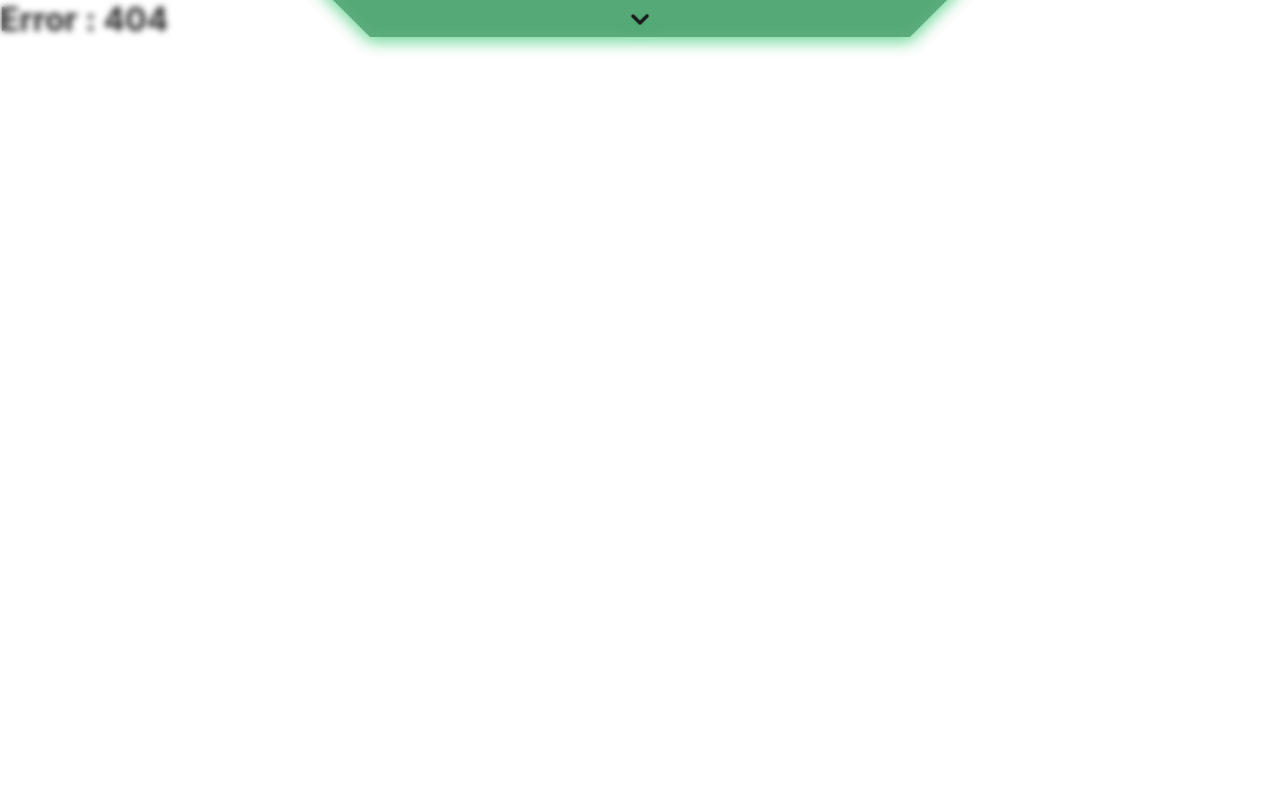
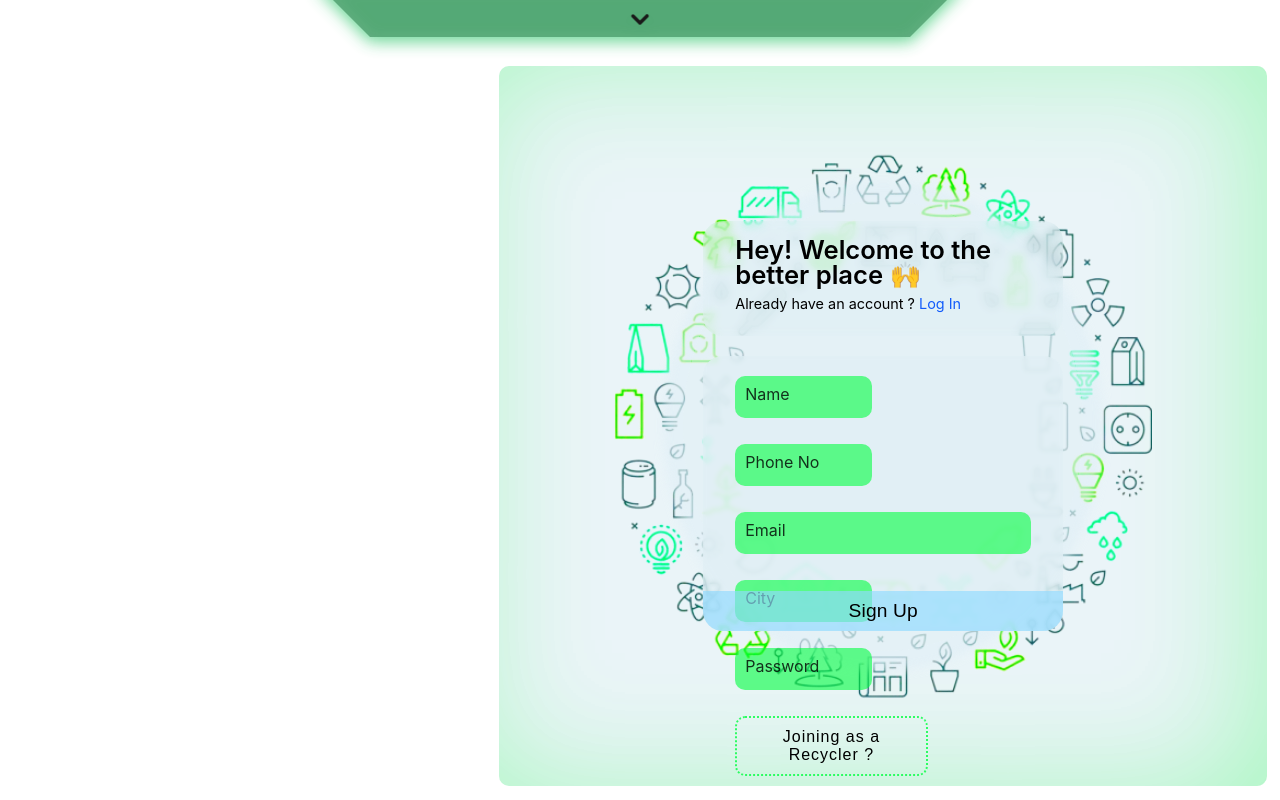
Before and after one commit to AbhishekJadhav2002/Recyclify, a React (Create React App) app: page /auth in a window 1280 px wide. Before the commit this address had no page. Built offline with nearby package versions, Linux system fonts and the light colour scheme; a web font is replaced by a local one.

Commit message:
added conditional routing including navbar links authentication modal pop up, log out feature, new Login Page routed through navbar

```diff
--- a/src/App.js
+++ b/src/App.js
@@ -3,6 +3,7 @@ import { BrowserRouter, Routes, Route } from "react-router-dom"
 import "./App.css"
 import Navbar from "./Components/templates/Navbar"
 import Homepage from "./Components/Homepage/Homepage"
+import LoginPage from "./Components/Login Page/LoginPage"
 import Profile from "./Components/Profile/Profile"
 import OrdersPage from "./Components/Orders Page/OrdersPage"
 import PostsPage from "./Components/Post Page/PostsPage"
@@ -18,8 +19,9 @@ function App() {
 				<Navbar />
 				<Routes>
 					<Route path="/" element={<Homepage />} />
+					<Route path="auth" element={<LoginPage />} />
 					<Route path="/buy" element={<OrdersPage />} />
-					<Route path="/post" element={<PostsPage />} />
+					<Route path="/sell" element={<PostsPage />} />
 					<Route path="/complete-orders" element={<CurrentOrders />} />
 					<Route path="/pending-orders" element={<PastOrders />} />
 					<Route path="/profile" element={<Profile />} />
--- a/src/Components/Cart/Components/CurrentOrders.js
+++ b/src/Components/Cart/Components/CurrentOrders.js
@@ -1,14 +1,35 @@
 import React from 'react'
+import axios from 'axios'
 import { useGlobalContext } from '../../Services/context';
-// import SingleOrder from './SingleOrder';
 import SingleCurrentOrder from "./SingleCurrentOrder"
 
 function CurrentOrders() {
-  const { orders } = useGlobalContext();
+  const { userObject, pastOrders, updatePastOrders } = useGlobalContext();
+
+  React.useEffect(() => {
+    async function getPastOrdersFromAPI() {
+      try {
+        const userPastOrders =
+          await axios.post("https://sleepy-oasis-89356.herokuapp.com/api/order/userOrders", JSON.stringify({
+            userID: userObject._id,
+          }), {
+            headers: {
+              "Content-Type": "application/x-www-form-urlencoded",
+            }
+          })
+        // const userPastOrders =
+        //   await axios.get("https://sleepy-oasis-89356.herokuapp.com/api/order/userOrders")
+        updatePastOrders(userPastOrders.data)
+      } catch (error) {
+        console.log(error)
+      }
+    }
+    getPastOrdersFromAPI();
+  }, [])
 
   return (
     <div className='grid-2'>
-      {orders.map((val) => {
+      {pastOrders.map((val) => {
         return (
           <div key={val.ID}>
             <SingleCurrentOrder orders={val}></SingleCurrentOrder>
--- a/src/Components/Cart/Components/PastOrders.js
+++ b/src/Components/Cart/Components/PastOrders.js
@@ -1,13 +1,14 @@
+import React from "react"
 import { useGlobalContext } from '../../Services/context';
 // import SingleOrder from './SingleOrder';
 import SinglePastOrder from "./SinglePastOrder"
 
 function PastOrders() {
-  const { orders } = useGlobalContext();
+  const { pastOrders } = useGlobalContext();
 
   return (
     <div className='grid-2'>
-      {orders.map((val) => {
+      {pastOrders.map((val) => {
         return (
           <div key={val.ID}>
             <SinglePastOrder orders={val}></SinglePastOrder>
--- a/src/Components/Homepage/Homepage.js
+++ b/src/Components/Homepage/Homepage.js
@@ -19,7 +19,6 @@ function Homepage() {
 
     React.useEffect(() => {
         setIsLogin(userObject === null ? false : true)
-        console.log(userObject)
     }, [userObject])
 
 
@@ -29,14 +28,14 @@ function Homepage() {
 
     return (
         <div id="Home" className="homepage">
-            {authenticationModal && <AuthenticationForms onButtonClick={() => toggleModal()} />}
+            {(!isLoggedIn && authenticationModal) && <AuthenticationForms onButtonClick={() => toggleModal()} />}
             <div className="header-container">
                 <div className="header-background"></div>
                 <div className="header-content">
                     <h1 className="willChange">Plastic and E-waste Recycling Services</h1>
                     <p>Upload your household waste and get them exchanged with a worthwhile amount from a collector who will ensure a environment friendly recycling.</p>
                     {isLoggedIn ?
-                        <button className="btn"><Link to={userObject.userType === "user" ? "/post" : "/buy"}>Let's Start</Link></button> :
+                        <button className="btn"><Link to={userObject.userType === "user" ? "/sell" : "/buy"}>Let's Start</Link></button> :
                         <button className="btn" onClick={() => toggleModal()} data-hover="Login / Sign In"><div>Get Started</div></button>
                     }
                 </div>
--- /dev/null
+++ b/src/Components/Login Page/LoginPage.js
@@ -0,0 +1,26 @@
+import React from "react"
+import { useGlobalContext } from "../Services/context"
+import { useNavigate } from "react-router-dom"
+import AuthenticationForms from "../templates/AuthenticationForms/AuthenticationForms"
+
+function LoginPage(props) {
+    const { userObject } = useGlobalContext()
+
+    const redirectToHome = useNavigate()
+
+    React.useEffect(() => {
+        if (userObject !== null) {
+            if (redirectToHome) {
+                redirectToHome('/')
+            }
+        }
+    })
+
+    return (
+        <React.Fragment>
+            <AuthenticationForms></AuthenticationForms>
+        </React.Fragment>
+    )
+}
+
+export default LoginPage;
--- a/src/Components/Orders Page/Components/Orders.js
+++ b/src/Components/Orders Page/Components/Orders.js
@@ -18,19 +18,14 @@ function Orders() {
             "Content-Type": "application/JSON",
           }
         })
-      console.log(id)
-      console.log(userObject)
     } catch (error) {
       console.log(error)
     }
-
     let newOrder = orders.filter((val) => {
-
       return val._id !== id;
     })
     updateOrders(newOrder)
   }
-
 
   React.useEffect(() => {
     async function getOrdersFromAPI() {
@@ -51,7 +46,6 @@ function Orders() {
     getOrdersFromAPI();
   }, [])
 
-  console.log(orders)
   return (
     <div>
       {orders.map((val) => {
--- a/src/Components/Post Page/Components/PostSection.js
+++ b/src/Components/Post Page/Components/PostSection.js
@@ -12,7 +12,8 @@ function PostSection() {
     items: "",
     quantity: "0",
     address: "",
-    city: ""
+    city: "",
+    phone: [userObject.phone]
   })
 
   async function postDetailsToAPI() {
--- a/src/Components/Services/context.js
+++ b/src/Components/Services/context.js
@@ -9,6 +9,7 @@ const AppProvider = ({ children }) => {
   const [cartOrders, setCartOrders] = useState(CartData);
   const [filter, setFilter] = useState('All')
   const [orders, setOrders] = useState([])
+  const [pastOrders, setPastOrders] = useState([])
 
   // useEffect(() => {
   //   if (filter === "All") {
@@ -34,9 +35,13 @@ const AppProvider = ({ children }) => {
     }))
   }
 
-  const loggedInUser = (responsedUserData) => {
+  const setLoggedInUser = (responsedUserData) => {
     setUser(responsedUserData.data)
     localStorage.setItem("userObjectStored", JSON.stringify(responsedUserData.data));
+  }
+
+  const logOut = () => {
+    localStorage.clear();
   }
 
   const updateFilter = (value) => {
@@ -47,9 +52,13 @@ const AppProvider = ({ children }) => {
     setOrders(value);
   }
 
+  const updatePastOrders = (value) => {
+    setPastOrders(value);
+  }
+
   return (
     <AppContext.Provider
-      value={{ userObject, orders, updateOrders, cartOrders, updateCartOrders, updateFilter, loggedInUser }}
+      value={{ userObject, logOut, orders, updateOrders, pastOrders, updatePastOrders, cartOrders, updateCartOrders, updateFilter, setLoggedInUser }}
     >
       {children}
     </AppContext.Provider>
--- a/src/Components/templates/AuthenticationForms/AuthenticationForms.js
+++ b/src/Components/templates/AuthenticationForms/AuthenticationForms.js
@@ -6,7 +6,7 @@ import LogIn from "./LogIn"
 import "./AuthenticationForms.style.component.css"
 
 function AuthenticationForms(props) {
-    const { loggedInUser } = useGlobalContext();
+    const { setLoggedInUser } = useGlobalContext();
 
     const [loginDetails, setLoginDetails] = React.useState({
         email: "",
@@ -14,8 +14,8 @@ function AuthenticationForms(props) {
     })
 
     const [signUpDetails, setSignUpDetails] = React.useState({
-        firstname: "",
-        lastname: "",
+        name: "",
+        phone:"",
         email: "",
         city: "",
         password: "",
@@ -23,10 +23,6 @@ function AuthenticationForms(props) {
     })
 
     const [isSignUp, setIsSignIn] = React.useState(true)
-
-    // React.useEffect(() => {
-
-    // }, [])
 
     async function postDetailsToAPI() {
         if (isSignUp) {
@@ -36,7 +32,7 @@ function AuthenticationForms(props) {
                         "Content-Type": "application/JSON",
                     }
                 })
-                loggedInUser(response)
+                setLoggedInUser(response)
             } catch (error) {
                 console.log(error)
             }
@@ -47,7 +43,7 @@ function AuthenticationForms(props) {
                         "Content-Type": "application/JSON",
                     }
                 })
-                loggedInUser(response)
+                setLoggedInUser(response)
                 console.log(localStorage.getItem("userObjectStored"))
             } catch (error) {
                 console.log(error)
--- a/src/Components/templates/AuthenticationForms/SignUp.js
+++ b/src/Components/templates/AuthenticationForms/SignUp.js
@@ -8,24 +8,24 @@ function SignIn(props) {
                 <div className="inputBox">
                     <input
                         type="text"
-                        name="firstname"
-                        id="firstname"
+                        name="name"
+                        id="name"
                         required
                         autoComplete="autoComplete_off_randomString"
                         onChange={props.handleInputFields}
-                        value={props.userDetails.firstname} />
-                    <label htmlFor="firstname">First Name</label>
+                        value={props.userDetails.name} />
+                    <label htmlFor="name">Name</label>
                 </div>
                 <div className="inputBox">
                     <input
-                        type="text"
-                        name="lastname"
-                        id="lastname"
+                        type="tel"
+                        name="phone"
+                        id="phone"
                         required
                         autoComplete="autoComplete_off_randomString"
                         onChange={props.handleInputFields}
-                        value={props.userDetails.lastname} />
-                    <label htmlFor="lastname">Last Name</label>
+                        value={props.userDetails.phone} />
+                    <label htmlFor="phone">Phone No</label>
                 </div>
                 <div className="inputBox" id="emailContainer">
                     <input
--- a/src/Components/templates/Navbar.js
+++ b/src/Components/templates/Navbar.js
@@ -1,18 +1,36 @@
 import React from "react"
+import { useGlobalContext } from "../Services/context"
 import { Link } from "react-router-dom"
 import "./Components.templates.Navbar.styles.css"
 import { ArrowDown } from "./Icons"
 
+
 function Navbar() {
+    const { userObject, logOut } = useGlobalContext();
+
     return (
         <React.Fragment>
             <div className="blur-nav"></div>
             <nav id="navbar">
                 <section className="nav-text">
                     <Link className="link" to="/">Homepage</Link>
-                    <Link className="link" to="/post">Sell</Link>
-                    <Link className="link" to="/buy">Buy</Link>
-                    <Link className="link" to="/profile">Profile</Link>
+                    {userObject !== null ?
+                        (userObject.userType === "user" ?
+                            <><Link className="link" to="/sell">Sell</Link> <Link className="link" to="/complete-orders">My Orders</Link>
+                                <Link className="link" to="/profile">Profile</Link>
+                                <Link className="link" to="/" onClick={() => { window.location.reload(); logOut() }}>Log Out</Link>
+                            </>
+                            :
+                            <><Link className="link" to="/buy">Buy</Link> <Link className="link" to="/complete-orders">My Orders</Link>
+                                <Link className="link" to="/profile">Profile</Link>
+                                <Link className="link" to="/" onClick={() => { window.location.reload(); logOut() }}>Log Out</Link>
+                            </>
+                        ) :
+                        <>
+                            <Link className="link" to="/auth">Login</Link>
+                            <Link className="link" to="/about">About</Link>
+                        </>
+                    }
                 </section>
                 <section id="trapezoid">
                     <ArrowDown className="show-menu" />
```
